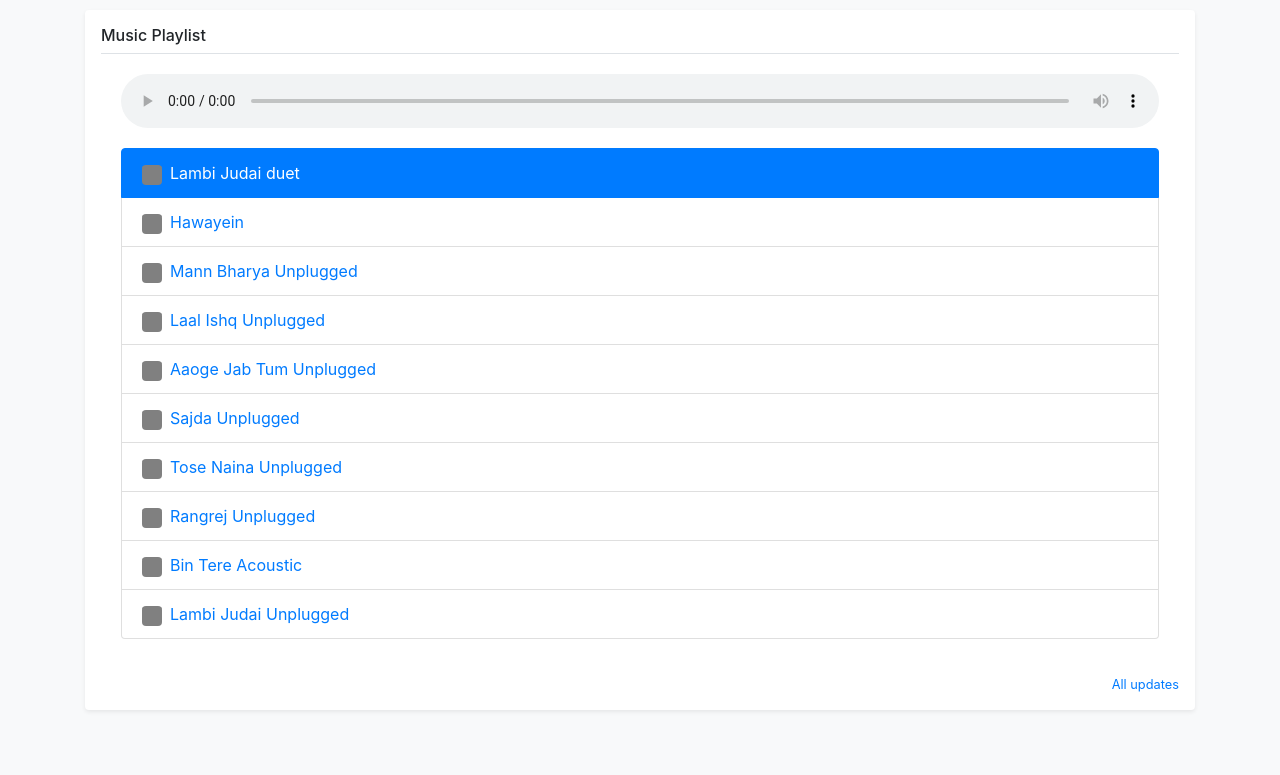
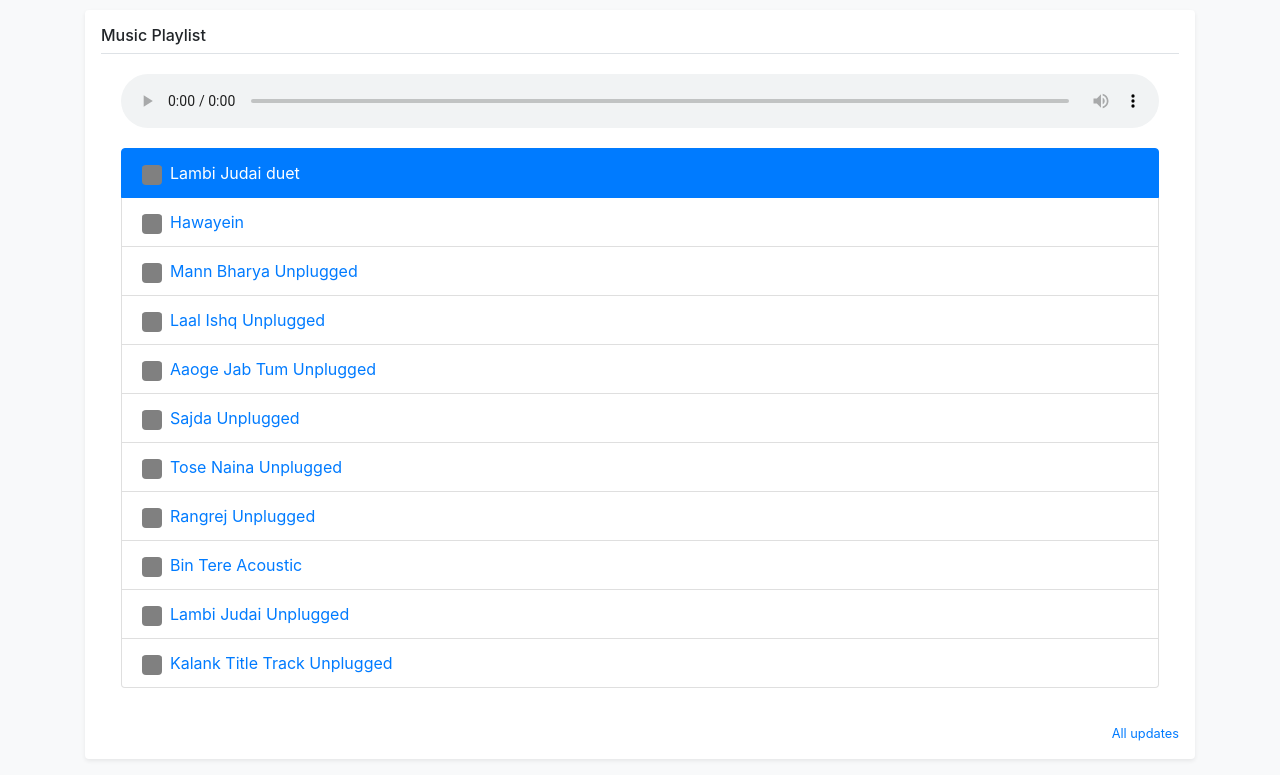
Before and after one commit to dhyanim/dhyanim.github.io, a plain HTML site: page index.html in a window 1280 px wide. Shown: the part 62-837 px from the top of the page. Before the commit the page ends 800 px from the top, so only its background shows below. Drawn offline with nearby package versions, Linux system fonts and the light colour scheme.

Commit message:
added kalank title song entry

```diff
--- a/index.html
+++ b/index.html
@@ -134,7 +134,8 @@
 			"toshe-naina" : "Tose Naina Unplugged",
 			"rangrej" : "Rangrej Unplugged",
 			"bin-tere" : "Bin Tere Acoustic",
-			"lambi-judai" : "Lambi Judai Unplugged"
+			"lambi-judai" : "Lambi Judai Unplugged",
+			"kalank_title" : "Kalank Title Track Unplugged"
 		};
 
 		var svgElement = "<svg class='bd-placeholder-img mr-2 rounded' width='20' height='20' xmlns='http://www.w3.org/2000/svg' preserveAspectRatio='xMidYMid slice' focusable='false' role='img' aria-label='Placeholder: 32x32'><title>Placeholder</title><rect fill='#808080' width='100%' height='100%'/><text fill='#808080' dy='.3em' x='50%' y='50%'>32x32</text></svg>";
```
